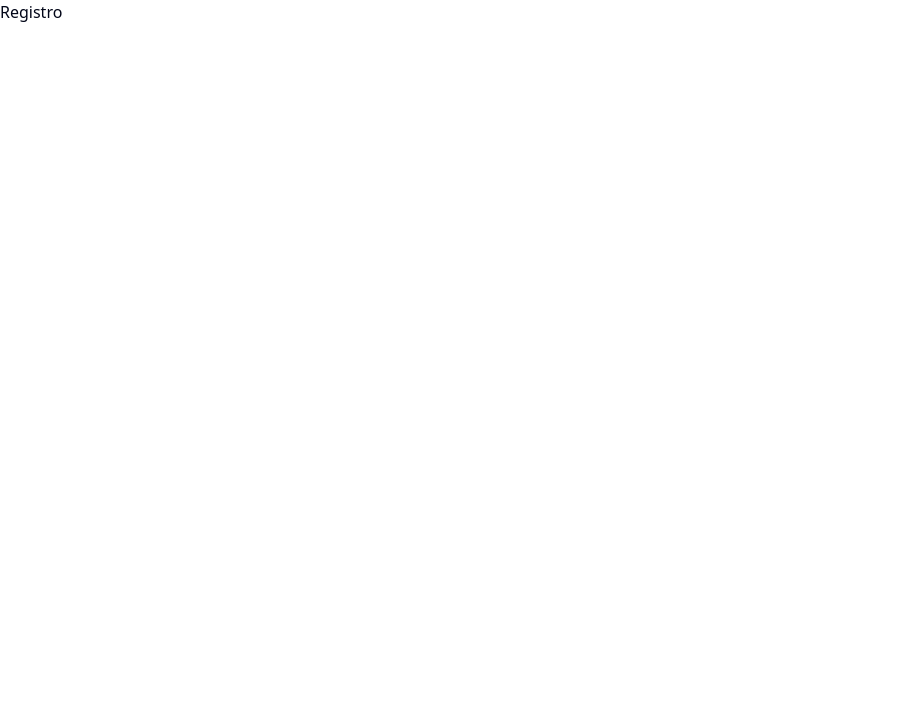
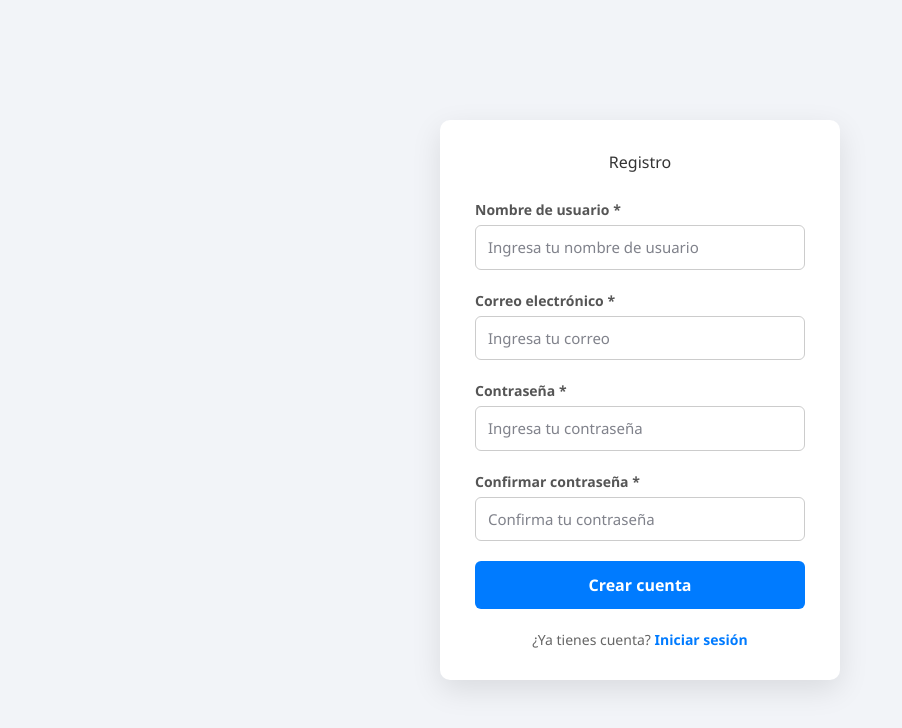
Before and after one commit to gerald-gv/CarWash-web, a React (Vite) app: page /registro in a window 1280 px wide. Shown: the top 728 px of the page, without its empty margins (0-902 px from the left). Built offline with nearby package versions, Linux system fonts and the light colour scheme.

Commit message:
Inicio de Sesión y Registro Creados Con Exito

```diff
--- a/src/pages/Login.jsx
+++ b/src/pages/Login.jsx
@@ -1,10 +1,48 @@
-import React from 'react'
-import "../styles/Login.css"
+// src/components/Login.js
+import React, { useState } from 'react';
+import "../styles/Login.css"; // Ya apunta a la carpeta correcta
 
 const Login = () => {
+  const [email, setEmail] = useState('');
+  const [password, setPassword] = useState('');
+
+  const handleLogin = (e) => {
+    e.preventDefault();
+    console.log('Iniciando sesión con:', { email, password });
+    // Aquí se puede agregar lógica real de autenticación
+  };
+
   return (
-    <div>Login</div>
-  )
-}
+    <div className="login-container">
+      <form onSubmit={handleLogin} className="login-form">
+        <h2>Iniciar Sesión</h2>
 
-export default Login
+        <label>Correo Electrónico</label>
+        <input
+          type="email"
+          placeholder="Ingresa tu correo"
+          value={email}
+          onChange={(e) => setEmail(e.target.value)}
+          required
+        />
+
+        <label>Contraseña</label>
+        <input
+          type="password"
+          placeholder="Ingresa tu contraseña"
+          value={password}
+          onChange={(e) => setPassword(e.target.value)}
+          required
+        />
+
+        <button type="submit">Iniciar Sesión</button>
+
+        <p className="register-link">
+          ¿Aún no estás registrado? <a href="/registro">Crear cuenta</a>
+        </p>
+      </form>
+    </div>
+  );
+};
+
+export default Login;
--- a/src/pages/Registro.jsx
+++ b/src/pages/Registro.jsx
@@ -1,9 +1,84 @@
-import React from 'react'
+import React, { useState } from 'react';
+import "../styles/Registro.css";
+import { Link, useNavigate } from 'react-router-dom';
 
 const Registro = () => {
+  const [username, setUsername] = useState('');
+  const [email, setEmail] = useState('');
+  const [password, setPassword] = useState('');
+  const [confirmPassword, setConfirmPassword] = useState('');
+  const [error, setError] = useState('');
+  const navigate = useNavigate();
+
+  const handleRegister = (e) => {
+    e.preventDefault();
+    setError('');
+
+    if(password !== confirmPassword){
+      setError('Las contraseñas no coinciden');
+      return;
+    }
+
+    // Aquí podrías guardar datos en localStorage o simplemente mostrar en consola
+    console.log('Registrando usuario:', { username, email, password });
+
+    alert('Usuario registrado correctamente!');
+
+    // Redireccionar a login, por ejemplo
+    navigate('/login');
+  };
+
   return (
-    <div>Registro</div>
-  )
-}
+    <div className="registro-container">
+      <form onSubmit={handleRegister} className="registro-form">
+        <h2>Registro</h2>
 
-export default Registro
+        <label>Nombre de usuario *</label>
+        <input
+          type="text"
+          placeholder="Ingresa tu nombre de usuario"
+          value={username}
+          onChange={e => setUsername(e.target.value)}
+          required
+        />
+
+        <label>Correo electrónico *</label>
+        <input
+          type="email"
+          placeholder="Ingresa tu correo"
+          value={email}
+          onChange={e => setEmail(e.target.value)}
+          required
+        />
+
+        <label>Contraseña *</label>
+        <input
+          type="password"
+          placeholder="Ingresa tu contraseña"
+          value={password}
+          onChange={e => setPassword(e.target.value)}
+          required
+        />
+
+        <label>Confirmar contraseña *</label>
+        <input
+          type="password"
+          placeholder="Confirma tu contraseña"
+          value={confirmPassword}
+          onChange={e => setConfirmPassword(e.target.value)}
+          required
+        />
+
+        {error && <p className="error-message">{error}</p>}
+
+        <button type="submit">Crear cuenta</button>
+
+        <p className="login-link">
+          ¿Ya tienes cuenta? <Link to="/login">Iniciar sesión</Link>
+        </p>
+      </form>
+    </div>
+  );
+};
+
+export default Registro;
--- a/src/styles/Login.css
+++ b/src/styles/Login.css
@@ -0,0 +1,60 @@
+/* src/Login.css */
+.login-container {
+  display: flex;
+  justify-content: center;
+  align-items: center;
+  height: 100vh;
+  background: #f3f3f3;
+}
+
+.login-form {
+  background: white;
+  padding: 30px;
+  border-radius: 10px;
+  box-shadow: 0 0 10px #ccc;
+  width: 300px;
+}
+
+.login-form h2 {
+  text-align: center;
+  margin-bottom: 20px;
+}
+
+.login-form label {
+  margin-top: 10px;
+  display: block;
+  font-weight: bold;
+}
+
+.login-form input {
+  width: 100%;
+  padding: 8px;
+  margin-top: 5px;
+  margin-bottom: 15px;
+  border-radius: 4px;
+  border: 1px solid #ccc;
+}
+
+.login-form button {
+  width: 100%;
+  padding: 10px;
+  background-color: #007bfc;
+  color: white;
+  border: none;
+  border-radius: 4px;
+  cursor: pointer;
+}
+
+.login-form button:hover {
+  background-color: #005bb5;
+}
+
+.register-link {
+  margin-top: 15px;
+  text-align: center;
+}
+
+.register-link a {
+  color: #007bfc;
+  text-decoration: none;
+}
--- a/src/styles/Registro.css
+++ b/src/styles/Registro.css
@@ -0,0 +1,94 @@
+/* src/styles/Registro.css */
+
+body {
+  margin: 0;
+  padding: 0;
+  font-family: 'Segoe UI', Tahoma, Geneva, Verdana, sans-serif;
+  background-color: #f2f4f8;
+}
+
+.registro-container {
+  display: flex;
+  justify-content: center;
+  align-items: center;
+  min-height: 100vh;
+}
+
+.registro-form {
+  background-color: white;
+  padding: 30px 35px;
+  border-radius: 10px;
+  box-shadow: 0 10px 30px rgba(0, 0, 0, 0.1);
+  width: 100%;
+  max-width: 400px;
+}
+
+.registro-form h2 {
+  margin-bottom: 25px;
+  text-align: center;
+  color: #333;
+}
+
+.registro-form label {
+  display: block;
+  margin-bottom: 5px;
+  font-weight: 600;
+  font-size: 14px;
+  color: #555;
+}
+
+.registro-form input {
+  width: 100%;
+  padding: 10px 12px;
+  margin-bottom: 20px;
+  border: 1.5px solid #ccc;
+  border-radius: 6px;
+  font-size: 15px;
+  transition: border-color 0.3s ease;
+}
+
+.registro-form input:focus {
+  border-color: #007bff;
+  outline: none;
+}
+
+.registro-form button {
+  width: 100%;
+  padding: 12px;
+  background-color: #007bff;
+  color: white;
+  font-weight: bold;
+  border: none;
+  border-radius: 6px;
+  font-size: 16px;
+  cursor: pointer;
+  transition: background-color 0.3s ease;
+}
+
+.registro-form button:hover {
+  background-color: #0056b3;
+}
+
+.login-link {
+  text-align: center;
+  margin-top: 20px;
+  font-size: 14px;
+  color: #666;
+}
+
+.login-link a {
+  color: #007bff;
+  text-decoration: none;
+  font-weight: 600;
+}
+
+.login-link a:hover {
+  text-decoration: underline;
+}
+
+.error-message {
+  color: red;
+  font-size: 13px;
+  margin-bottom: 15px;
+  text-align: center;
+}
```
